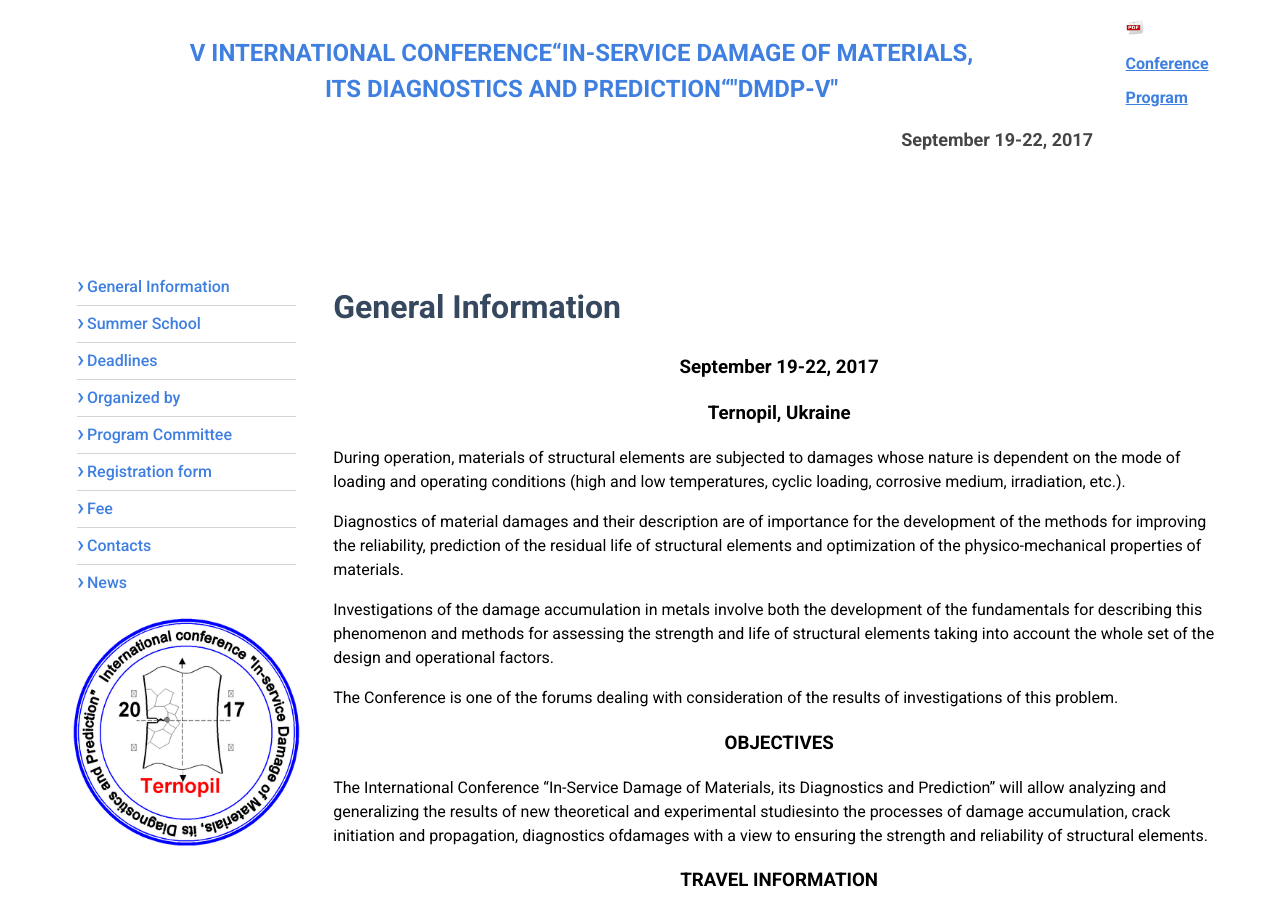
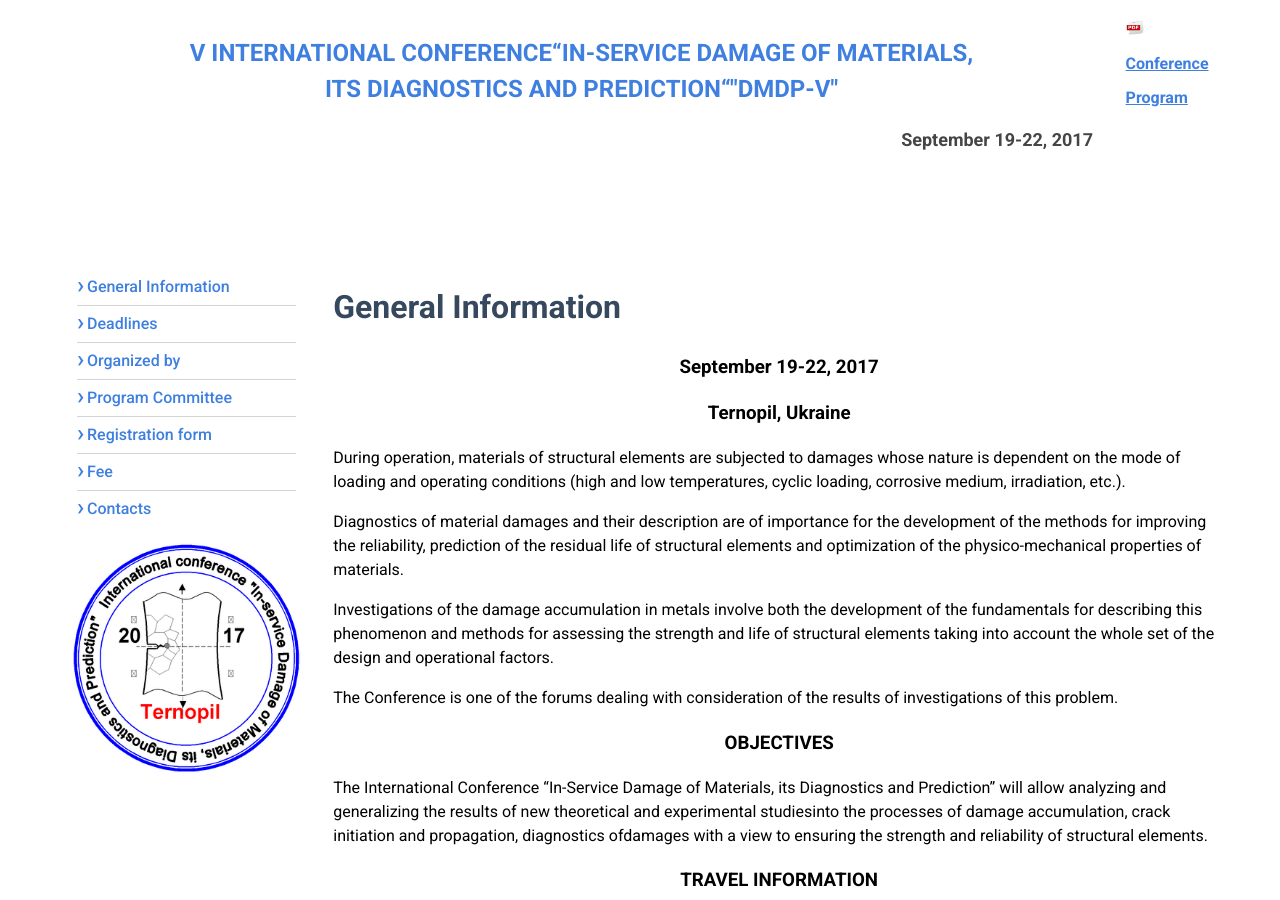
Before and after one commit to sivanchenko/dmdp.tntu.edu.ua, a Jekyll site: the page built from index.md, in a window 1280 px wide and 900 px high. Built offline with Jekyll 4.4.1, drawn with Linux system fonts in a browser that asks for light colours.

Commit message:
Update default.html

```diff
--- a/_layouts/default.html
+++ b/_layouts/default.html
@@ -64,11 +64,6 @@
                             </a>
                         </li>
                         <li class="main-nav__item">
-                            <a href="#" class="main-nav__link">
-                                Summer School
-                            </a>
-                        </li>
-                        <li class="main-nav__item">
                             <a href="/dmdp.tntu.edu.ua/deadlines/" class="main-nav__link">
                                 Deadlines
                             </a>
@@ -98,11 +93,6 @@
                                 Contacts
                             </a>
                         </li>
-                        <li class="main-nav__item">
-                            <a href="#" class="main-nav__link">
-                                News
-                            </a>
-                        </li>
                     </ul>
                 </nav>
                 <div class="aside-nav__img">
```
